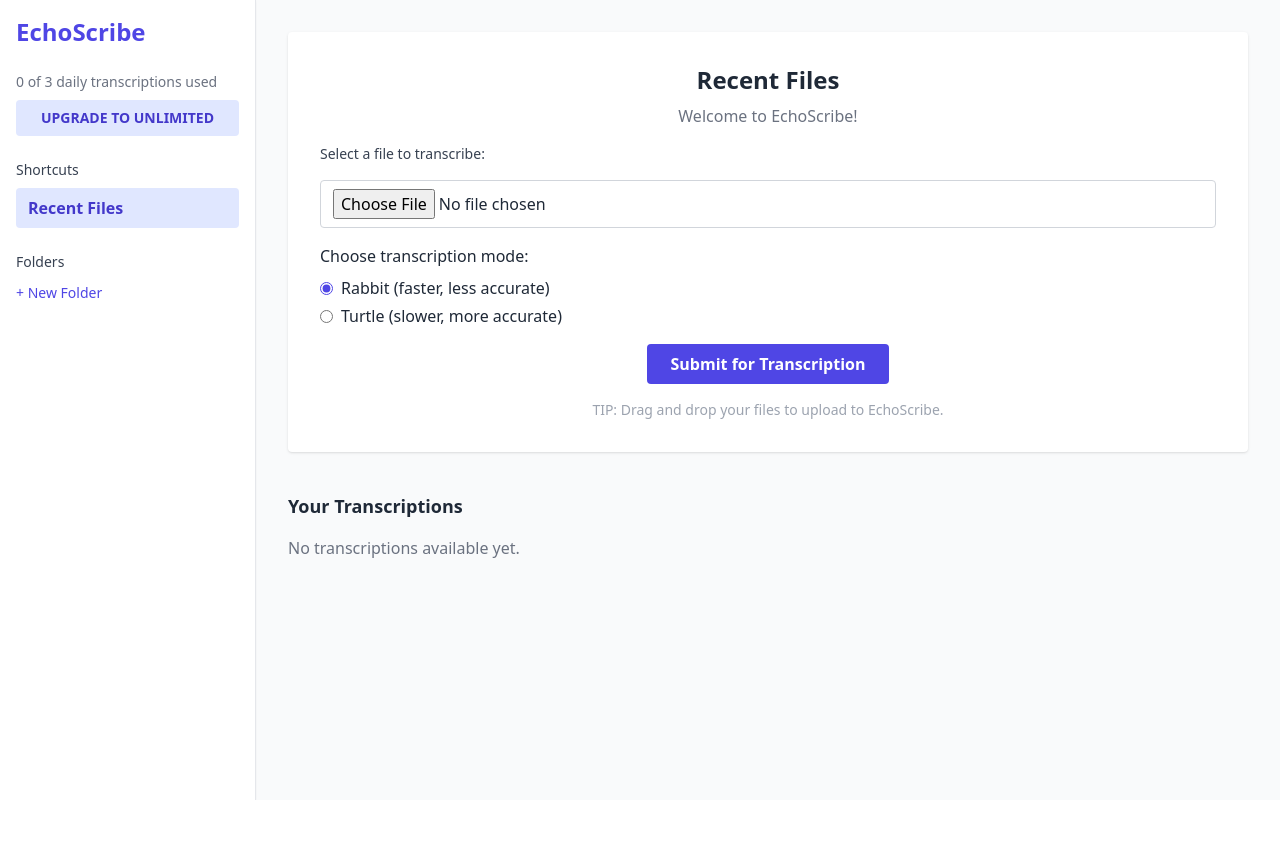
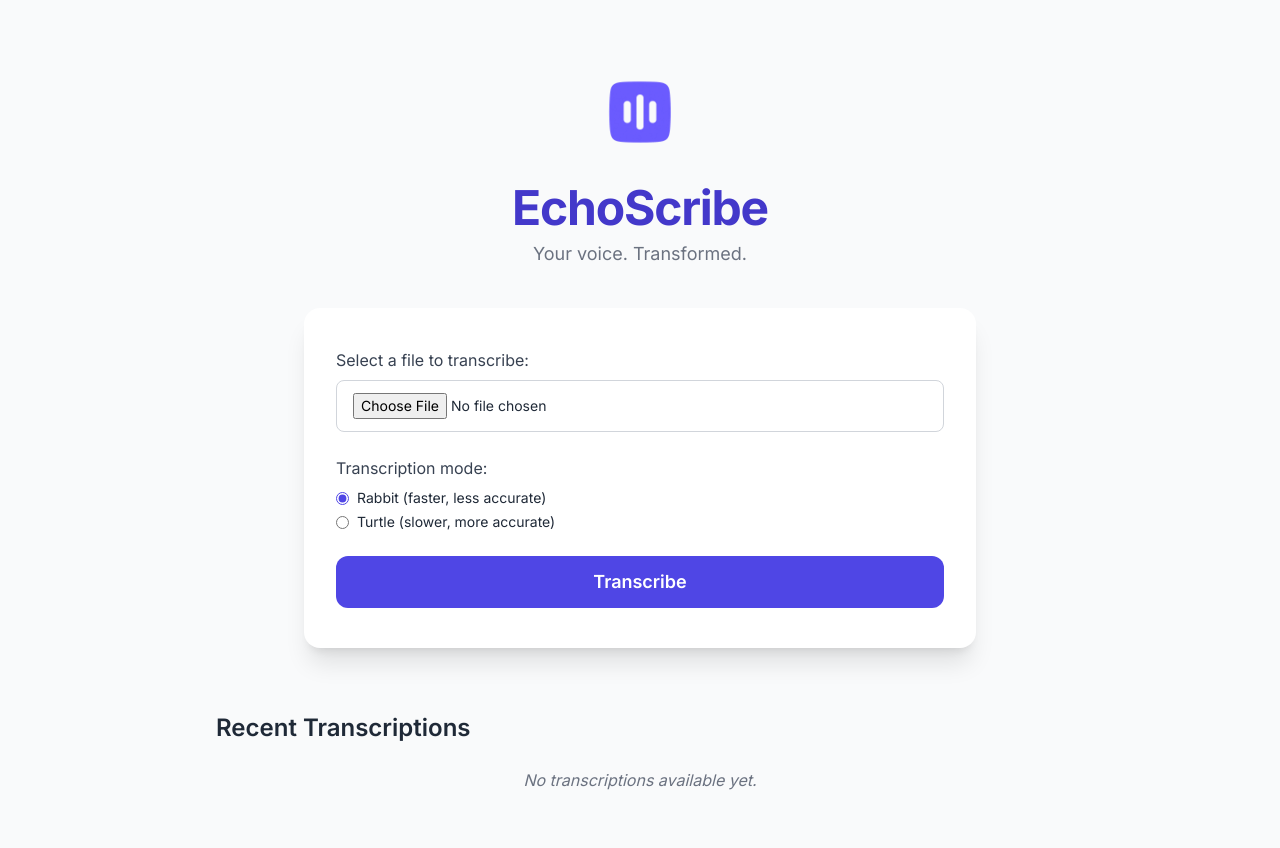
Before and after one commit to israelbrito98/Transcritor-OK, a Flask app: page / in a window 1280 px wide. Before the commit the page ends 800 px from the top, so only its background shows below. Run offline with Flask 3, Linux system fonts and the light colour scheme; some libraries are stand-ins or nearby versions.

Commit message:
New Changes!
New Changes!

```diff
--- a/templates/index.html
+++ b/templates/index.html
@@ -5,74 +5,71 @@
   <meta name="viewport" content="width=device-width, initial-scale=1.0">
   <title>EchoScribe</title>
   <script src="https://cdn.tailwindcss.com"></script>
+  <link rel="preconnect" href="https://fonts.googleapis.com">
+  <link rel="preconnect" href="https://fonts.gstatic.com" crossorigin>
+  <link href="https://fonts.googleapis.com/css2?family=Inter:wght@400;600;700&display=swap" rel="stylesheet">
+  <style>
+    body {
+      font-family: 'Inter', sans-serif;
+    }
+    .btn-animate {
+      transition: transform 0.2s ease, box-shadow 0.2s ease;
+    }
+    .btn-animate:hover {
+      transform: translateY(-2px);
+      box-shadow: 0 10px 15px -3px rgba(99, 102, 241, 0.3);
+    }
+  </style>
 </head>
-<body class="bg-gray-50 text-gray-800 font-sans">
-  <div class="flex min-h-screen">
+<body class="bg-gray-50 text-gray-800">
+  <div class="max-w-4xl mx-auto py-14 px-6 text-center">
+    <!-- Logo + Heading -->
+    <div class="flex flex-col items-center mb-10">
+      <img src="/static/icon-only.png" alt="EchoScribe Icon" class="h-28 w-28 mb-4">
+      <h1 class="text-4xl md:text-5xl font-extrabold text-indigo-700 tracking-tight">EchoScribe</h1>
+      <p class="text-gray-500 text-base md:text-lg mt-2">Your voice. Transformed.</p>
+    </div>
 
-    <!-- Sidebar -->
-    <aside class="w-64 bg-white border-r shadow-sm p-4 flex flex-col">
-      <h1 class="text-2xl font-bold text-indigo-600 mb-6">EchoScribe</h1>
-      <div class="mb-6">
-        <p class="text-sm text-gray-500">0 of 3 daily transcriptions used</p>
-        <button class="mt-2 w-full bg-indigo-100 text-indigo-700 py-2 rounded text-sm font-semibold">UPGRADE TO UNLIMITED</button>
+    <!-- Upload Box -->
+    <div class="bg-white shadow-xl rounded-2xl px-6 md:px-8 py-10 w-full max-w-2xl mx-auto">
+      <form action="/upload" method="post" enctype="multipart/form-data" class="space-y-6">
+        <div class="text-left">
+          <label class="block text-sm md:text-base font-medium text-gray-700 mb-2">Select a file to transcribe:</label>
+          <input type="file" name="file" required class="w-full border border-gray-300 rounded-lg px-4 py-3 text-sm">
         </div>
-      <nav class="flex-1">
-        <p class="text-sm font-medium text-gray-700 mb-2">Shortcuts</p>
-        <ul class="space-y-1">
-          <li class="bg-indigo-100 text-indigo-700 px-3 py-2 rounded font-semibold">Recent Files</li>
-        </ul>
-        <div class="mt-6">
-          <p class="text-sm font-medium text-gray-700 mb-2">Folders</p>
-          <button class="text-indigo-600 text-sm hover:underline">+ New Folder</button>
-        </div>
-      </nav>
-    </aside>
-
-    <!-- Main Content -->
-    <main class="flex-1 p-8">
-      <div class="bg-white rounded shadow p-8 text-center">
-        <h2 class="text-2xl font-semibold mb-2">Recent Files</h2>
-        <p class="text-gray-500 mb-4">Welcome to EchoScribe!</p>
-
-        <form action="/upload" method="post" enctype="multipart/form-data" class="space-y-4">
-          <label class="block text-left text-sm font-medium text-gray-700">Select a file to transcribe:</label>
-          <input type="file" name="file" required class="block w-full border border-gray-300 rounded px-3 py-2">
 
         <div class="text-left">
-            <p class="mb-2 font-medium">Choose transcription mode:</p>
-            <label class="flex items-center space-x-2">
+          <p class="text-sm md:text-base font-medium text-gray-700 mb-2">Transcription mode:</p>
+          <label class="flex items-center gap-2 text-sm">
             <input type="radio" name="mode" value="lebre" checked class="accent-indigo-600">
-              <span>Rabbit (faster, less accurate)</span>
+            Rabbit (faster, less accurate)
           </label>
-            <label class="flex items-center space-x-2 mt-1">
+          <label class="flex items-center gap-2 text-sm mt-1">
             <input type="radio" name="mode" value="tartaruga" class="accent-indigo-600">
-              <span>Turtle (slower, more accurate)</span>
+            Turtle (slower, more accurate)
           </label>
         </div>
 
-          <button type="submit" class="bg-indigo-600 text-white px-6 py-2 rounded font-semibold hover:bg-indigo-700">
-            Submit for Transcription
+        <button type="submit" class="w-full bg-indigo-600 text-white py-3 rounded-xl text-lg font-semibold hover:bg-indigo-700 transition btn-animate">
+          Transcribe
         </button>
       </form>
-
-        <p class="mt-4 text-sm text-gray-400">TIP: Drag and drop your files to upload to EchoScribe.</p>
     </div>
 
-      <div class="mt-10">
-        <h3 class="text-lg font-semibold mb-4">Your Transcriptions</h3>
-        <ul class="space-y-2">
+    <!-- Transcription List -->
+    <div class="mt-16">
+      <h2 class="text-xl md:text-2xl font-semibold text-left mb-6">Recent Transcriptions</h2>
+      <div class="grid grid-cols-1 sm:grid-cols-2 lg:grid-cols-3 gap-6">
         {% for t in transcripts %}
-            <li class="bg-white border rounded px-4 py-3 flex justify-between items-center">
-              <span>{{ t }}</span>
-              <a href="/download/{{ t }}" class="text-indigo-600 font-medium hover:underline">Download</a>
-            </li>
+          <div class="bg-white shadow-md rounded-xl px-5 py-4 flex justify-between items-center">
+            <span class="truncate w-3/4 text-base font-medium text-gray-700">{{ t }}</span>
+            <a href="/download/{{ t }}" class="text-indigo-600 text-sm font-semibold hover:underline">Download</a>
+          </div>
         {% else %}
-            <li class="text-gray-500">No transcriptions available yet.</li>
+          <p class="text-gray-500 italic text-base col-span-full">No transcriptions available yet.</p>
         {% endfor %}
-        </ul>
       </div>
-    </main>
-
+    </div>
   </div>
 </body>
 </html>
```
Also changed, not shown: static/icon-only.png (added), static/icon.png (added), static/logo.png (added), 1 other file. Lines whose indentation alone changed are shown as unchanged.
